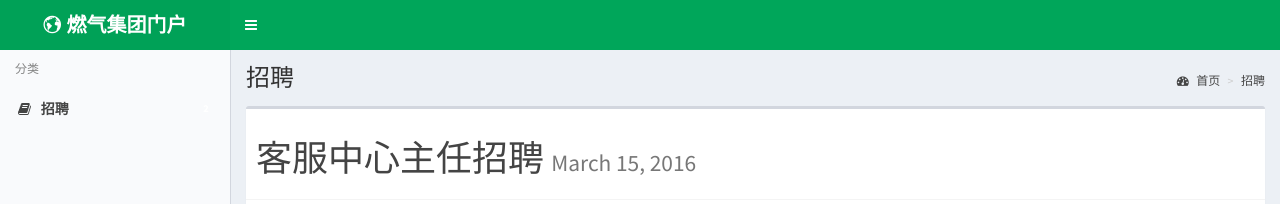
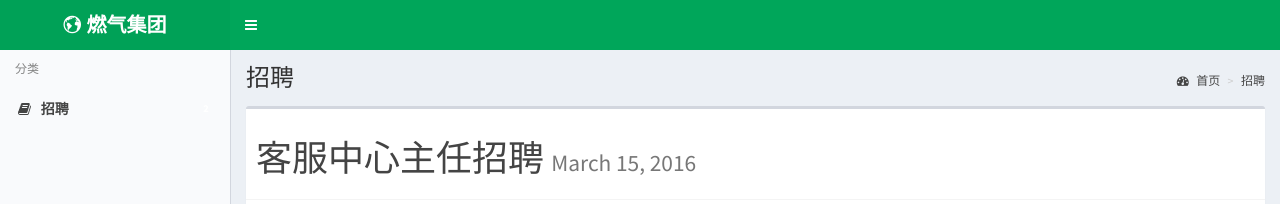
Before and after one commit to steedos/shgas.steedos.net, a Jekyll site: the page built from _posts/燃气集团/2016-03-15-客服中心主任招聘.md, in a window 1280 px wide. Shown: the top 204 px of the page. Built offline with Jekyll 4.4.1, drawn with Linux system fonts in a browser that asks for light colours; some web fonts are replaced.

Commit message:
Update _config.yml

```diff
--- a/_config.yml
+++ b/_config.yml
@@ -3,7 +3,7 @@
 #
 
 # Name of your site (displayed in the header)
-name: 燃气集团门户
+name: 燃气集团
 
 # Short bio or description (displayed in the header)
 description:
```
